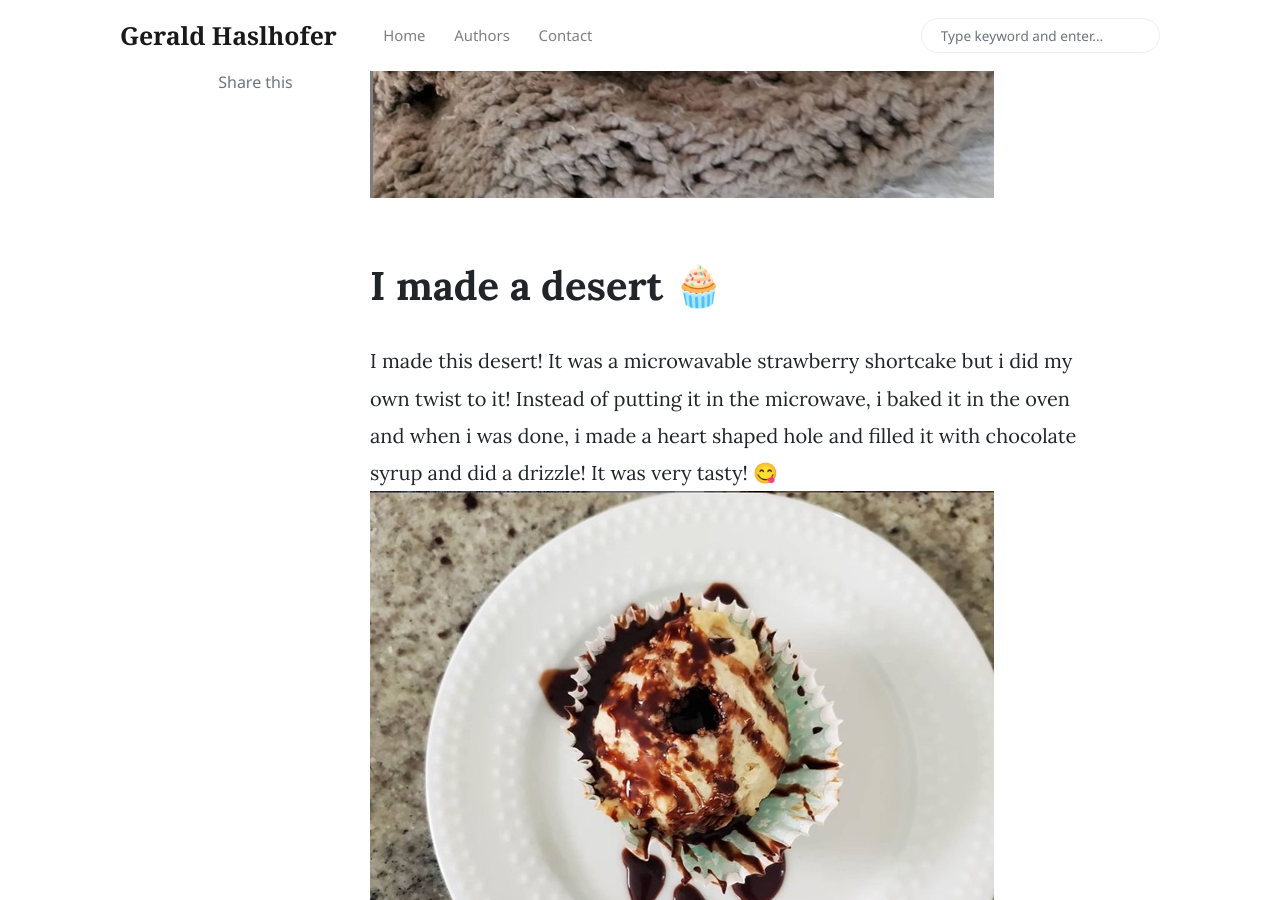
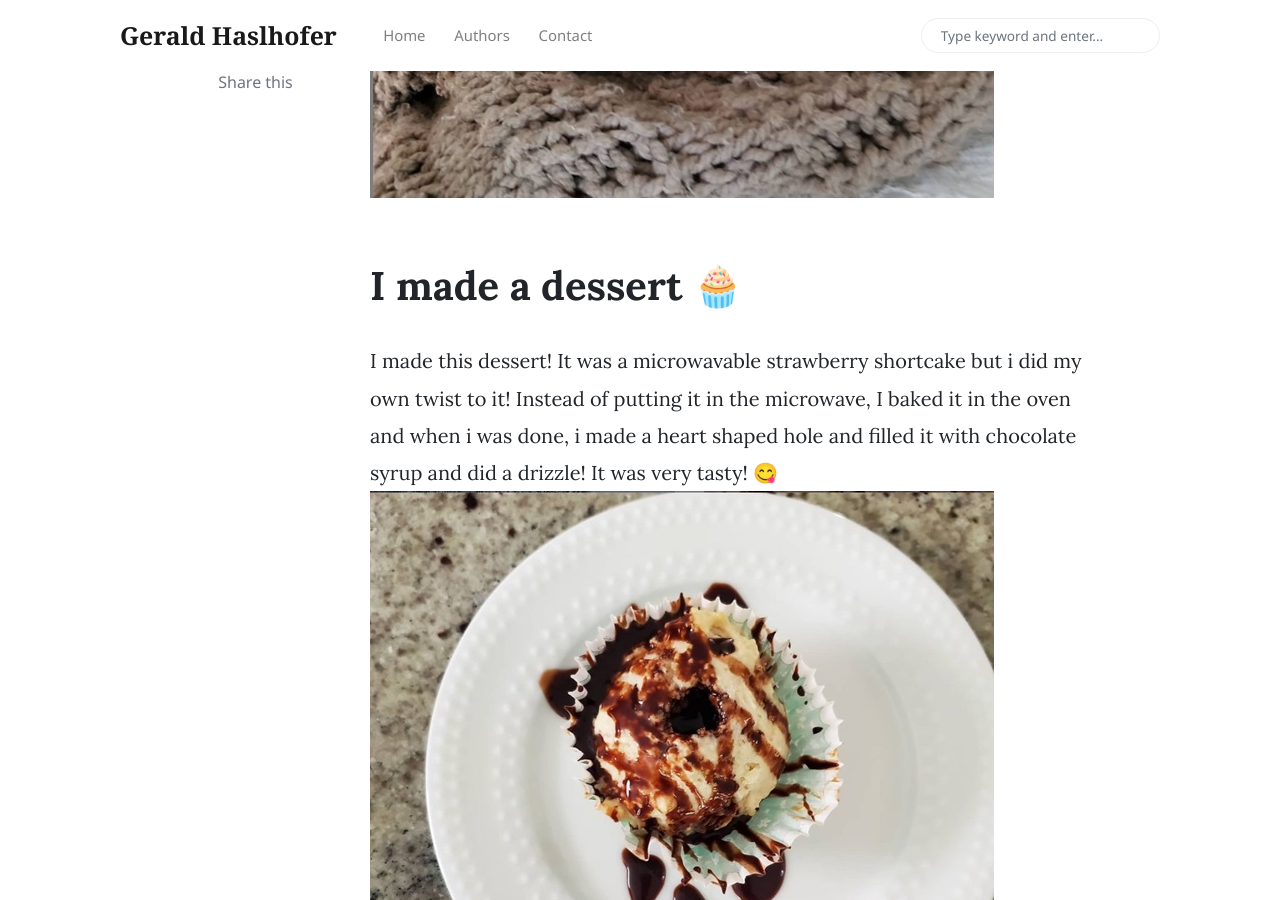
Before and after one commit to haslhofer/haslhofer.github.io, a Jekyll site: the page built from _posts/2020-12-28-fritzy.md, in a window 1280 px wide and 900 px high, scrolled down 4112 px. Built offline with Jekyll 4.4.1, drawn with Linux system fonts in a browser that asks for light colours; nearby versions of some CDN libraries; comment, search, counter and statistics services are not loaded.

Commit message:
Update 2020-12-28-fritzy.md

```diff
--- a/_posts/2020-12-28-fritzy.md
+++ b/_posts/2020-12-28-fritzy.md
@@ -29,7 +29,7 @@ Good morning Fritzy! How did you sleep? This is a photo of Fritzy in the morning
 Fritzy really likes this blanket! Every night he sleeps on it and he absolutely l💖ves it. I thought it looked funny but very kingly in Fritzy's perspective! I also thought that the blanket matched him in a way because he is black but has a tint of brown to him! I also really like this photo because he is looking straight at the camera in a very serious way! 💙
 ![Fritzy](../assets/images/ritz3.jpg)
 
-# I made a desert 🧁
+# I made a dessert 🧁
 
-I made this desert! It was a microwavable strawberry shortcake but i did my own twist to it! Instead of putting it in the microwave, i baked it in the oven and when i was done, i made a heart shaped hole and filled it with chocolate syrup and did a drizzle! It was very tasty! 😋
+I made this dessert! It was a microwavable strawberry shortcake but i did my own twist to it! Instead of putting it in the microwave, I baked it in the oven and when i was done, i made a heart shaped hole and filled it with chocolate syrup and did a drizzle! It was very tasty! 😋
 ![Fritzy](../assets/images/food1.jpg)
```
